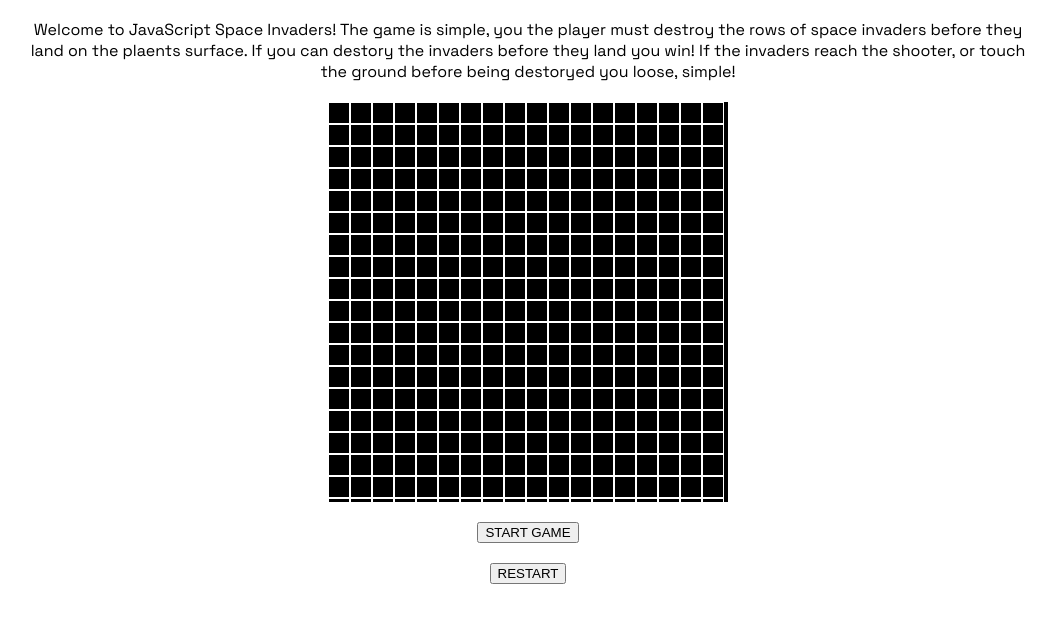
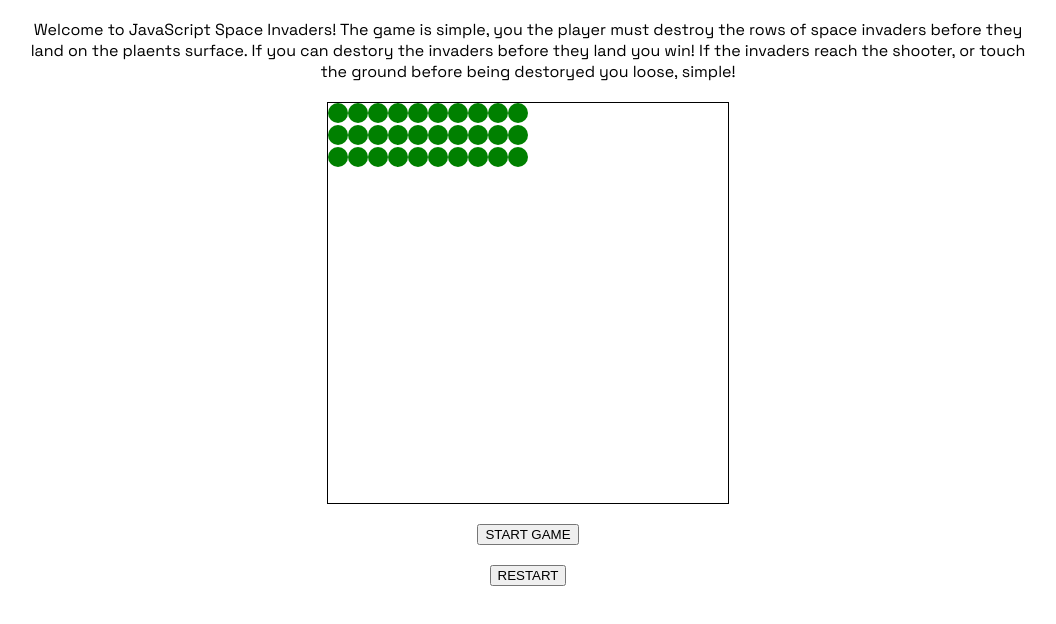
Before and after one commit to RikkieBobby/JS-SpaceInvaders, a plain HTML site: page index.html in a window 1280 px wide. Shown: the part 64-688 px from the top of the page, without its empty margins (112-1168 px from the left). Drawn offline with Linux system fonts and the light colour scheme.

Commit message:
add function to place invaders on game board with style

```diff
--- a/assets/css/style.css
+++ b/assets/css/style.css
@@ -19,12 +19,16 @@ body {
     height: 400px;
     display: flex;
     flex-wrap: wrap;
-    background-color: black;
     margin: 0 auto;
+    border: 1px solid black;
 }
 
 .game-area div {
     width: 20px;
     height: 20px;
-    border: 1px solid white;
 }
+
+.invader {
+    background-color: green;
+    border-radius: 10px;
+}
--- a/assets/js/script.js
+++ b/assets/js/script.js
@@ -6,3 +6,17 @@ for (let i = 0; i < 342; i++) {
 }
 
 const squares = Array.from(document.querySelectorAll('.game-area div'))
+
+const alienInvaders = [
+    0,1,2,3,4,5,6,7,8,9,
+    20,21,22,23,24,25,26,27,28,29,
+    40,41,42,43,44,45,46,47,48,49
+]
+
+function placeInvaders() {
+    for (let i = 0; i < alienInvaders.length; i++) {
+        squares[alienInvaders[i]].classList.add('invader')
+    }
+}
+
+placeInvaders()
```
